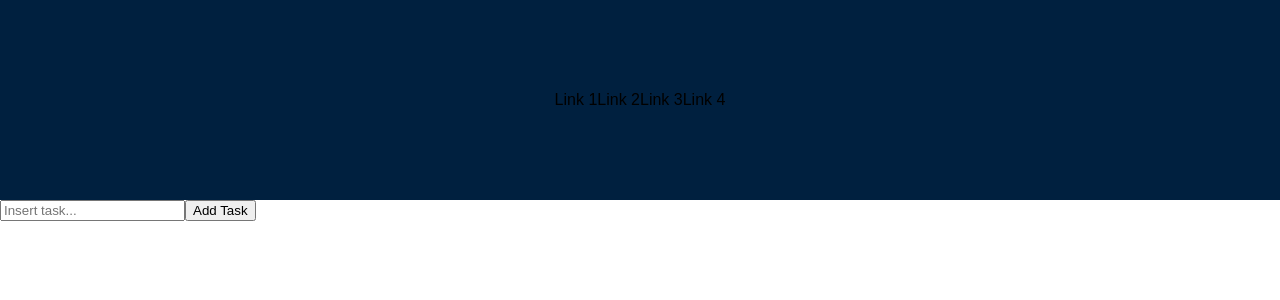
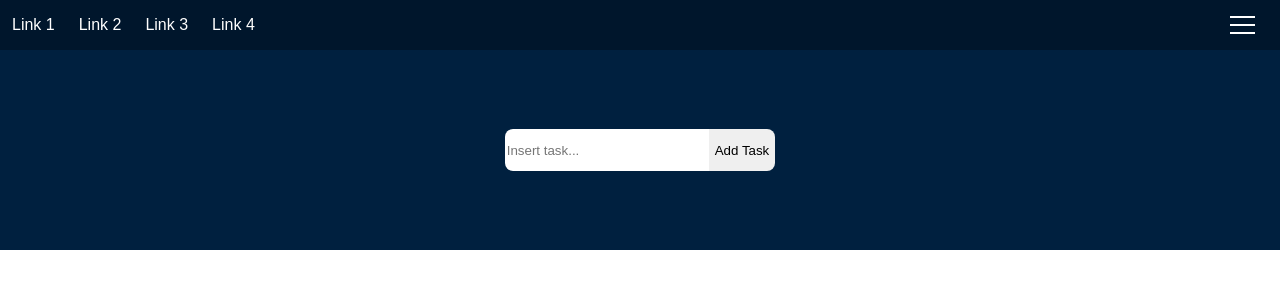
Before and after one commit to iboskovic/TodoList, a React (Create React App) app: page / in a window 1280 px wide. Shown: the top 300 px of the page. Built offline with nearby package versions, Linux system fonts and the light colour scheme.

Commit message:
- refactor css done

```diff
--- a/src/Styles/App.scss
+++ b/src/Styles/App.scss
@@ -1,5 +1,7 @@
 @import './icons.scss';
 @import './task.scss';
+@import './header.scss';
+@import './subHeader.scss';
 
 body {
   margin: 0;
@@ -9,78 +11,6 @@ body {
 
 a {
   cursor: pointer;
-}
-
-.nav {
-  background-color: rgb(0, 22, 44);
-  overflow: hidden;
-  height: 50px;
-  display: flex;
-  align-items: center;
-}
-
-.nav .links {
-  flex: 70%;
-}
-
-.nav .links a {
-  color: white;
-  text-decoration: none;
-  font-size: 16px;
-  padding: 12px;
-}
-
-.nav .links a:hover {
-  color: rgb(124, 124, 124);
-}
-
-.nav .hamburger-menu {
-  margin-right: 20px;
-  cursor: pointer;
-  padding: 0 5px;
-}
-
-.nav .hamburger-menu:hover {
-  background-color: rgb(124, 124, 124);
-}
-
-
-.nav .hamburger-menu div {
-  width: 25px;
-  height: 2px;
-  background-color: white;
-  margin: 6px 0;
-}
-
-
-.header {
-  display: flex;
-  width: 100%;
-  background-color: #00203FFF;
-  height: 200px;
-  justify-content: center;
-  align-items: center;
-}
-
-.header input {
-  width: 200px;
-  height: 40px;
-  border: none;
-  border-top-left-radius: 8px;
-  border-bottom-left-radius: 8px;
-}
-
-.header button {
-  height: 42px;
-  border: none;
-  border-top-right-radius: 8px;
-  border-bottom-right-radius: 8px;
-  cursor: pointer;
-}
-
-.header button:hover {
-  background-color: rgb(219, 219, 219);
-  transition: .3s;
 }
 
 .section-container {
--- a/src/Styles/header.scss
+++ b/src/Styles/header.scss
@@ -6,4 +6,36 @@
     height: 50px;
     display: flex;
     align-items: center;
+
+    &__links {
+        flex: 70%;
+
+        a {
+            color: white;
+            text-decoration: none;
+            font-size: 16px;
+            padding: 12px;
+
+            &:hover {
+                color: rgb(124, 124, 124);
+            }
+        }
+    }
+
+    &__hamburger {
+        margin-right: 20px;
+        cursor: pointer;
+        padding: 0 5px;
+
+        &:hover {
+            background-color: rgb(124, 124, 124);
+        }
+
+        div {
+            width: 25px;
+            height: 2px;
+            background-color: white;
+            margin: 6px 0;
+        }
+    }
 }
--- /dev/null
+++ b/src/Styles/subHeader.scss
@@ -0,0 +1,40 @@
+// subHeader.scss
+
+.subHeader {
+    display: flex;
+    width: 100%;
+    background-color: #00203FFF;
+    height: 200px;
+    justify-content: center;
+    align-items: center;
+
+    &__inputContainer {
+        display: flex;
+        width: 100%;
+        background-color: #00203FFF;
+        height: 200px;
+        justify-content: center;
+        align-items: center;
+
+        input {
+            width: 200px;
+            height: 40px;
+            border: none;
+            border-top-left-radius: 8px;
+            border-bottom-left-radius: 8px;
+        }
+
+        button {
+            height: 42px;
+            border: none;
+            border-top-right-radius: 8px;
+            border-bottom-right-radius: 8px;
+            cursor: pointer;
+
+            &:hover {
+                background-color: rgb(219, 219, 219);
+                transition: .3s;
+            }
+        }
+    }
+}
```
